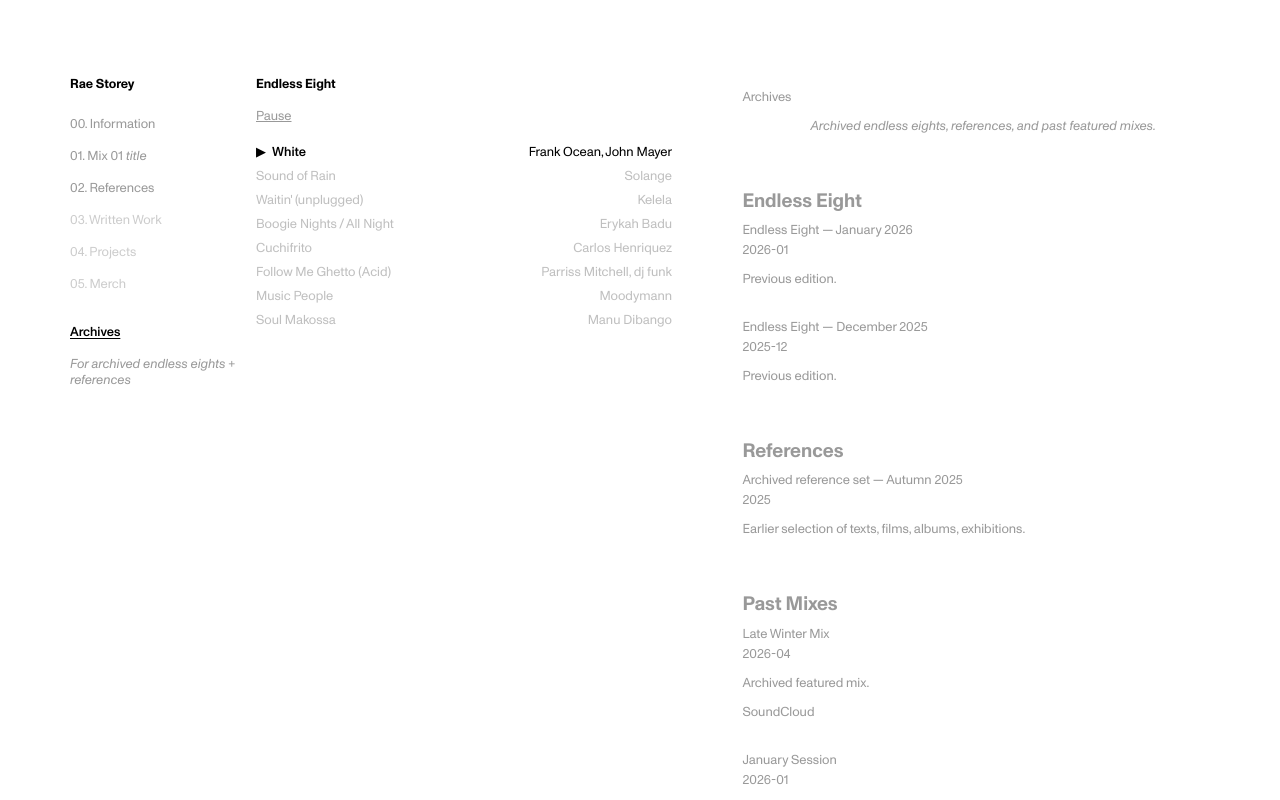
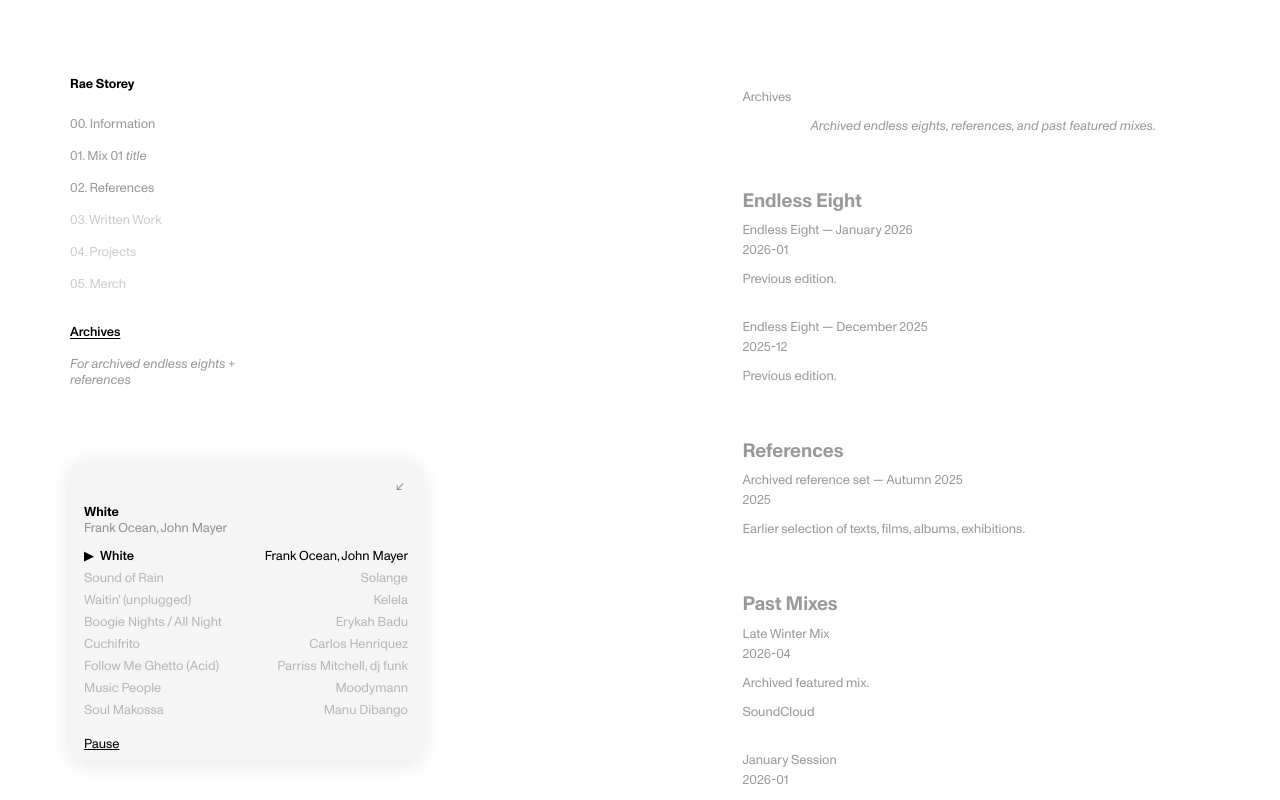
Before and after one commit to work-kelvin/raestorey, a Vue app: page /archives in a window 1280 px wide. Both pictures are taken after a click on the button "Play". Built offline with nearby package versions, Linux system fonts and the light colour scheme.

Commit message:
Refactor HomeView and ArchivesView to replace EndlessEightPanel with EndlessEightOverlay. Update CSS for the new overlay component, enhancing layout and styling while removing unnecessary elements for a cleaner presentation.

```diff
--- /dev/null
+++ b/src/components/EndlessEightOverlay.vue
@@ -0,0 +1,134 @@
+<script setup>
+import { ref, computed, onBeforeUnmount } from 'vue'
+import { useAudioPlayer } from '../composables/useAudioPlayer'
+
+const { tracks, currentIndex, currentTrack, isPlaying, playTrack, togglePlayback } =
+  useAudioPlayer()
+
+const hasExpanded = ref(false)
+const offsetX = ref(0)
+const offsetY = ref(0)
+
+const isDragging = ref(false)
+let dragStartX = 0
+let dragStartY = 0
+let dragOriginX = 0
+let dragOriginY = 0
+
+const overlayStyle = computed(() => ({
+  left: `calc(var(--page-margin-left) + ${offsetX.value}px)`,
+  bottom: `calc(var(--ee-overlay-bottom) - ${offsetY.value}px)`,
+}))
+
+function resetPosition() {
+  offsetX.value = 0
+  offsetY.value = 0
+}
+
+function handleCollapsedPlay() {
+  hasExpanded.value = true
+  playTrack(currentIndex.value)
+}
+
+function handleExpandedToggle() {
+  togglePlayback()
+}
+
+function onDragStart(event) {
+  if (event.button !== 0) return
+  if (event.target.closest('button')) return
+
+  isDragging.value = true
+  dragStartX = event.clientX
+  dragStartY = event.clientY
+  dragOriginX = offsetX.value
+  dragOriginY = offsetY.value
+
+  window.addEventListener('pointermove', onDragMove)
+  window.addEventListener('pointerup', onDragEnd)
+}
+
+function onDragMove(event) {
+  if (!isDragging.value) return
+  offsetX.value = dragOriginX + (event.clientX - dragStartX)
+  offsetY.value = dragOriginY - (event.clientY - dragStartY)
+}
+
+function onDragEnd() {
+  isDragging.value = false
+  window.removeEventListener('pointermove', onDragMove)
+  window.removeEventListener('pointerup', onDragEnd)
+}
+
+onBeforeUnmount(() => {
+  window.removeEventListener('pointermove', onDragMove)
+  window.removeEventListener('pointerup', onDragEnd)
+})
+</script>
+
+<template>
+  <aside
+    class="ee-overlay"
+    :class="{
+      'ee-overlay--expanded': hasExpanded,
+      'ee-overlay--collapsed': !hasExpanded,
+      'ee-overlay--dragging': isDragging,
+    }"
+    :style="overlayStyle"
+    aria-label="Endless Eight"
+    @pointerdown="onDragStart"
+  >
+    <div class="ee-overlay__chrome">
+      <button
+        v-if="hasExpanded"
+        type="button"
+        class="ee-overlay__reset"
+        aria-label="Reset position"
+        @click="resetPosition"
+      >
+        ↙
+      </button>
+    </div>
+
+    <template v-if="!hasExpanded">
+      <button type="button" class="ee-overlay__play" @click="handleCollapsedPlay">Play</button>
+    </template>
+
+    <template v-else>
+      <div class="ee-overlay__now-playing">
+        <p class="ee-overlay__song">{{ currentTrack?.title }}</p>
+        <p class="ee-overlay__artist">{{ currentTrack?.artist }}</p>
+      </div>
+
+      <ul class="ee-overlay__list">
+        <li v-for="(track, index) in tracks" :key="track.id">
+          <button
+            type="button"
+            class="ee-overlay__track"
+            :class="{
+              'is-active': index === currentIndex,
+              'is-playing': isPlaying && index === currentIndex,
+            }"
+            @click="playTrack(index)"
+          >
+            <span class="ee-overlay__track-song">
+              <span
+                v-if="index === currentIndex"
+                class="ee-overlay__mark"
+                aria-hidden="true"
+              >
+                {{ isPlaying ? '▶' : '▷' }}
+              </span>
+              {{ track.title }}
+            </span>
+            <span class="ee-overlay__track-artist">{{ track.artist }}</span>
+          </button>
+        </li>
+      </ul>
+
+      <button type="button" class="ee-overlay__toggle" @click="handleExpandedToggle">
+        {{ isPlaying ? 'Pause' : 'Play' }}
+      </button>
+    </template>
+  </aside>
+</template>
--- a/src/style.css
+++ b/src/style.css
@@ -59,6 +59,8 @@
   --section-number-gap: 2rem;
   --section-meta-gap: clamp(3.5rem, 10vw, 6.5rem);
   --content-indent: calc(var(--section-number-width) + var(--section-number-gap));
+
+  --ee-overlay-bottom: 40px;
 
   --font: 'Monument Grotesk', 'Helvetica Neue', Helvetica, Arial, sans-serif;
   --size: 13px;
@@ -214,45 +216,104 @@
   font-size: var(--size);
 }
 
-/* Endless Eight — center column */
+/* Endless Eight — floating overlay */
 
-.endless-eight {
-  position: absolute;
-  top: var(--page-margin-top);
-  left: 0;
-  width: min(100%, 26rem);
+.ee-overlay {
+  position: fixed;
+  z-index: 100;
+  width: min(22rem, calc(100vw - var(--page-margin-left) * 2));
+  padding: 10px 14px 14px;
+  background: rgba(245, 245, 245, 0.94);
+  backdrop-filter: blur(12px);
+  -webkit-backdrop-filter: blur(12px);
+  border-radius: 14px;
+  box-shadow: 0 4px 24px rgba(0, 0, 0, 0.1);
+  user-select: none;
 }
 
-.endless-eight__title {
-  margin: 0 0 16px;
-  font-weight: var(--weight-bold);
+.ee-overlay--collapsed {
+  width: auto;
+  padding: 10px 14px;
+}
+
+.ee-overlay--dragging {
+  cursor: grabbing;
+  touch-action: none;
+}
+
+.ee-overlay__chrome {
+  display: flex;
+  justify-content: flex-end;
+  align-items: center;
+  min-height: 18px;
+  margin: -4px -4px 6px;
+  padding: 4px;
+  cursor: grab;
+}
+
+.ee-overlay--collapsed .ee-overlay__chrome {
+  min-height: 8px;
+  margin-bottom: 0;
+}
+
+.ee-overlay__reset {
+  margin-left: auto;
+  padding: 2px 4px;
+  line-height: 1;
+  color: var(--text-muted);
+  cursor: pointer;
+}
+
+.ee-overlay__reset:hover {
   color: var(--active);
 }
 
-.endless-eight__toggle {
-  margin-bottom: 20px;
+.ee-overlay__play {
   text-decoration: underline;
+  color: var(--active);
+  cursor: pointer;
 }
 
-.endless-eight__list {
-  list-style: none;
-  margin: 0 0 32px;
-  padding: 0;
+.ee-overlay__now-playing {
+  margin-bottom: 12px;
+  cursor: grab;
 }
 
-.endless-eight__track {
+.ee-overlay__song {
+  margin: 0;
+  font-weight: var(--weight-bold);
+  color: var(--active);
+  line-height: var(--line);
+}
+
+.ee-overlay__artist {
+  margin: 0;
+  color: var(--text-muted);
+  line-height: var(--line);
+}
+
+.ee-overlay__list {
+  list-style: none;
+  margin: 0 0 12px;
+  padding: 0;
+  max-height: min(40vh, 280px);
+  overflow-y: auto;
+}
+
+.ee-overlay__track {
   display: grid;
   grid-template-columns: minmax(0, 1fr) minmax(0, 1fr);
-  column-gap: 2rem;
+  column-gap: 1.5rem;
   align-items: start;
   width: 100%;
-  margin-bottom: 8px;
+  margin-bottom: 6px;
   padding: 0;
   color: var(--text-faded);
   line-height: var(--line);
+  cursor: pointer;
 }
 
-.endless-eight__song {
+.ee-overlay__track-song {
   display: flex;
   gap: 6px;
   align-items: flex-start;
@@ -260,39 +321,34 @@
   text-align: left;
 }
 
-.endless-eight__artist {
+.ee-overlay__track-artist {
   text-align: right;
   line-height: var(--line);
   word-break: break-word;
 }
 
-.endless-eight__track.is-active,
-.endless-eight__track.is-playing {
+.ee-overlay__track.is-active,
+.ee-overlay__track.is-playing {
   color: var(--active);
 }
 
-.endless-eight__track.is-active .endless-eight__song {
+.ee-overlay__track.is-active .ee-overlay__track-song {
   font-weight: var(--weight-medium);
 }
 
-.endless-eight__track:hover {
+.ee-overlay__track:hover {
   color: var(--active);
 }
 
-.endless-eight__mark {
+.ee-overlay__mark {
   flex-shrink: 0;
   line-height: var(--line);
 }
 
-.endless-eight__note {
-  margin: 0 0 24px;
-  color: var(--text-muted);
-}
-
-.endless-eight__description {
-  margin: 0;
-  color: var(--text-muted);
-  max-width: 26rem;
+.ee-overlay__toggle {
+  text-decoration: underline;
+  color: var(--active);
+  cursor: pointer;
 }
 
 /* Main content */
@@ -558,10 +614,6 @@
 
 /* Mobile */
 
-.mobile-player {
-  display: none;
-}
-
 @media (max-width: 900px) {
   :root {
     --page-margin-left: 24px;
@@ -570,6 +622,7 @@
     --space-header-body: 24px;
     --space-section: 48px;
     --section-meta-gap: 2.5rem;
+    --ee-overlay-bottom: 24px;
   }
 
   body {
@@ -614,32 +667,7 @@
     grid-template-columns: 1fr;
   }
 
-  .mobile-player {
-    display: flex;
-    align-items: center;
-    justify-content: space-between;
-    gap: 16px;
-    position: fixed;
-    left: 0;
-    right: 0;
-    bottom: 0;
-    padding: 12px 16px;
-    background: var(--bg);
-    border-top: 1px solid var(--border);
-    z-index: 10;
-  }
-
-  .mobile-player__title {
-    margin: 0;
-  }
-
-  .mobile-player__sub {
-    margin: 0;
-    color: var(--text-muted);
-  }
-
-  .mobile-player__toggle {
-    text-decoration: underline;
-    flex-shrink: 0;
+  .ee-overlay {
+    width: min(20rem, calc(100vw - var(--page-margin-left) * 2));
   }
 }
--- a/src/views/ArchivesView.vue
+++ b/src/views/ArchivesView.vue
@@ -1,8 +1,7 @@
 <script setup>
 import SiteNav from '../components/SiteNav.vue'
-import EndlessEightPanel from '../components/EndlessEightPanel.vue'
+import EndlessEightOverlay from '../components/EndlessEightOverlay.vue'
 import ArchivesContent from '../components/ArchivesContent.vue'
-import MobilePlayerBar from '../components/MobilePlayerBar.vue'
 import { endlessEight } from '../data/endlessEight'
 import { initPlaylist } from '../composables/useAudioPlayer'
 import { onMounted } from 'vue'
@@ -18,14 +17,12 @@
       <SiteNav active-id="archives" />
     </div>
 
-    <div class="site-layout__void">
-      <EndlessEightPanel />
-    </div>
+    <div class="site-layout__void" aria-hidden="true" />
 
     <main class="site-layout__content site-layout__content--static">
       <ArchivesContent />
     </main>
 
-    <MobilePlayerBar />
+    <EndlessEightOverlay />
   </div>
 </template>
--- a/src/views/HomeView.vue
+++ b/src/views/HomeView.vue
@@ -2,9 +2,8 @@
 import { ref, computed, onMounted, watch } from 'vue'
 import { useRoute } from 'vue-router'
 import SiteNav from '../components/SiteNav.vue'
-import EndlessEightPanel from '../components/EndlessEightPanel.vue'
+import EndlessEightOverlay from '../components/EndlessEightOverlay.vue'
 import MainContent from '../components/MainContent.vue'
-import MobilePlayerBar from '../components/MobilePlayerBar.vue'
 import { sectionIds } from '../data/sections'
 import { endlessEight } from '../data/endlessEight'
 import { initPlaylist } from '../composables/useAudioPlayer'
@@ -40,14 +39,12 @@
       <SiteNav :active-id="activeId" @navigate="scrollToSection" />
     </div>
 
-    <div class="site-layout__void">
-      <EndlessEightPanel />
-    </div>
+    <div class="site-layout__void" aria-hidden="true" />
 
     <main ref="scrollRoot" class="site-layout__content">
       <MainContent />
     </main>
 
-    <MobilePlayerBar />
+    <EndlessEightOverlay />
   </div>
 </template>
```
